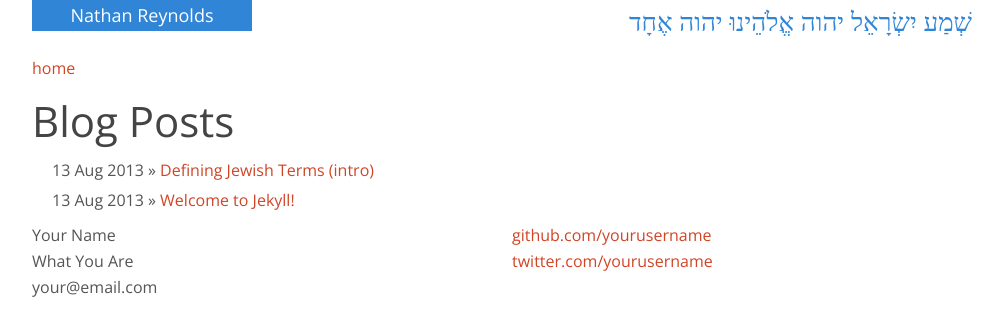
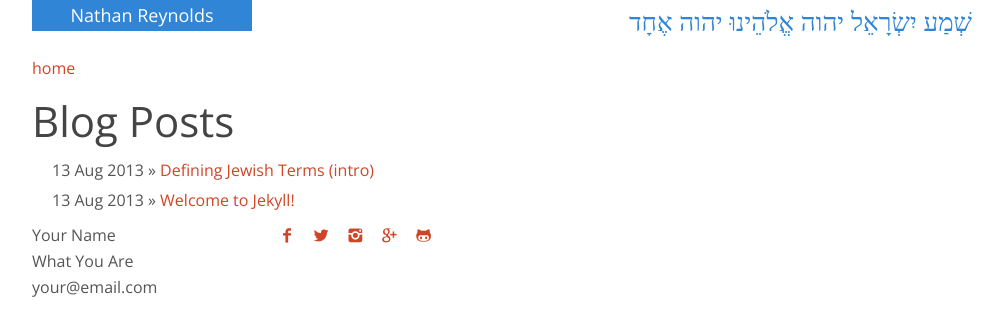
Before and after one commit to nathanreynolds/nathanreynolds.github.io, a Jekyll site: the page built from index.html, in a window 1280 px wide. Shown: the top 336 px of the page, without its empty margins (138-1141 px from the left). Built offline with Jekyll 4.4.1, drawn with Linux system fonts in a browser that asks for light colours; Markdown is read by kramdown in place of the engine named in the settings.

Commit message:
Social networks

```diff
--- a/_layouts/default.html
+++ b/_layouts/default.html
@@ -58,17 +58,20 @@
     {{ content }}
 
     <footer role="footer" class="row">
-      <div class="six columns">
+      <div class="three columns">
         <p>
           Your Name<br />
           What You Are<br />
           your@email.com
         </p>
       </div>
-      <div class="six columns">
+      <div class="nine columns social">
         <p>
-          <a href="http://github.com/yourusername/">github.com/yourusername</a><br />
-          <a href="http://twitter.com/yourusername/">twitter.com/yourusername</a><br />
+          <a href="http://facebook.com/nathan.d.reynolds/"><i class="icon-facebook" title="facebook"></i></a>
+          <a href="http://twitter.com/nathandreynolds/"><i class="icon-twitter" title="twitter"></i></a>
+          <a href="http://instagram.com/nathandreynolds/"><i class="icon-instagram" title="instagram"></i></a>
+          <a href="https://plus.google.com/111047045331256281193/"><i class="icon-gplus" title="google plus"></i></a>
+          <a href="http://github.com/nathanreynolds/"><i class="icon-github" title="github"></i></a>
         </p>
       </div>
     </div>
```
Also changed, not shown: 3 other files.
